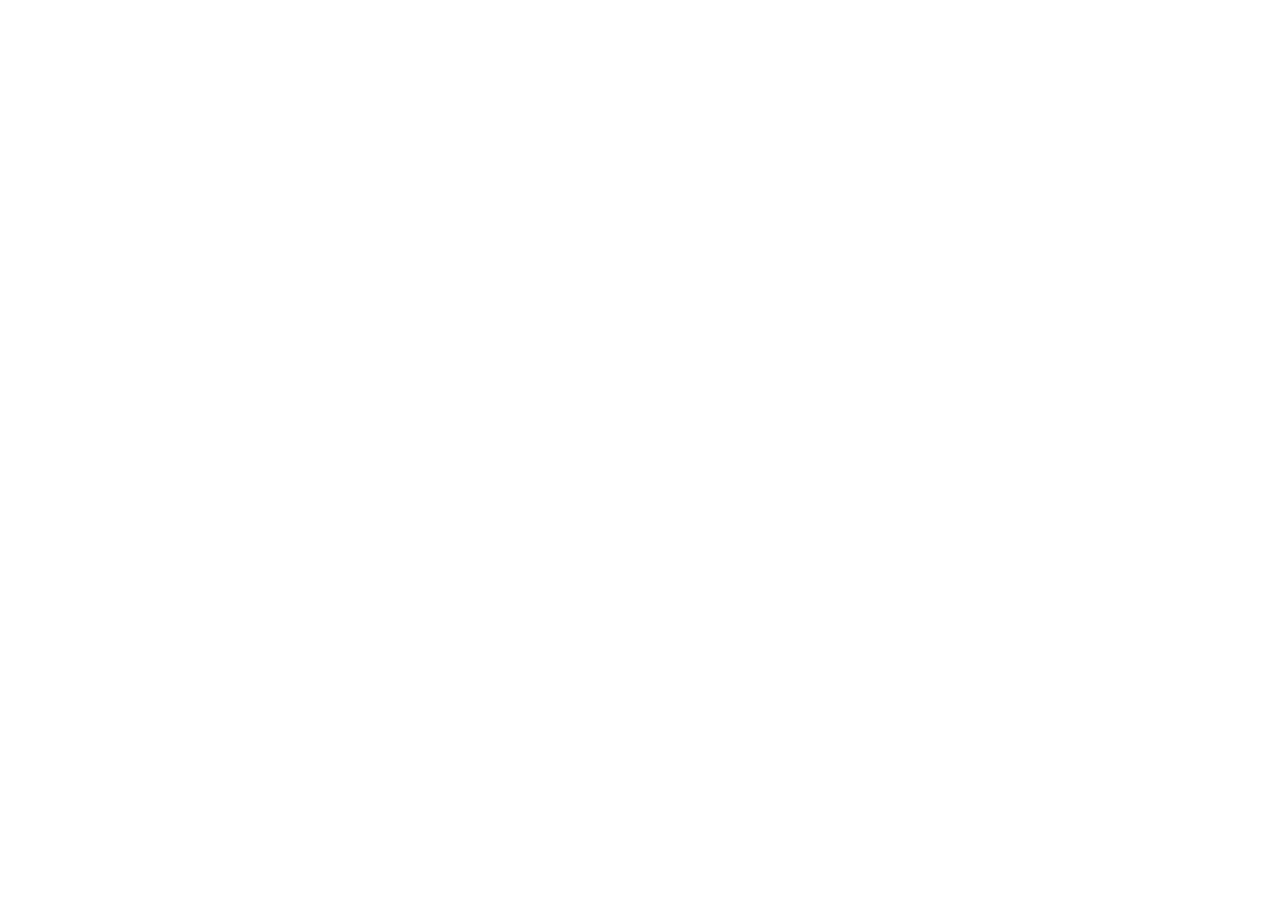
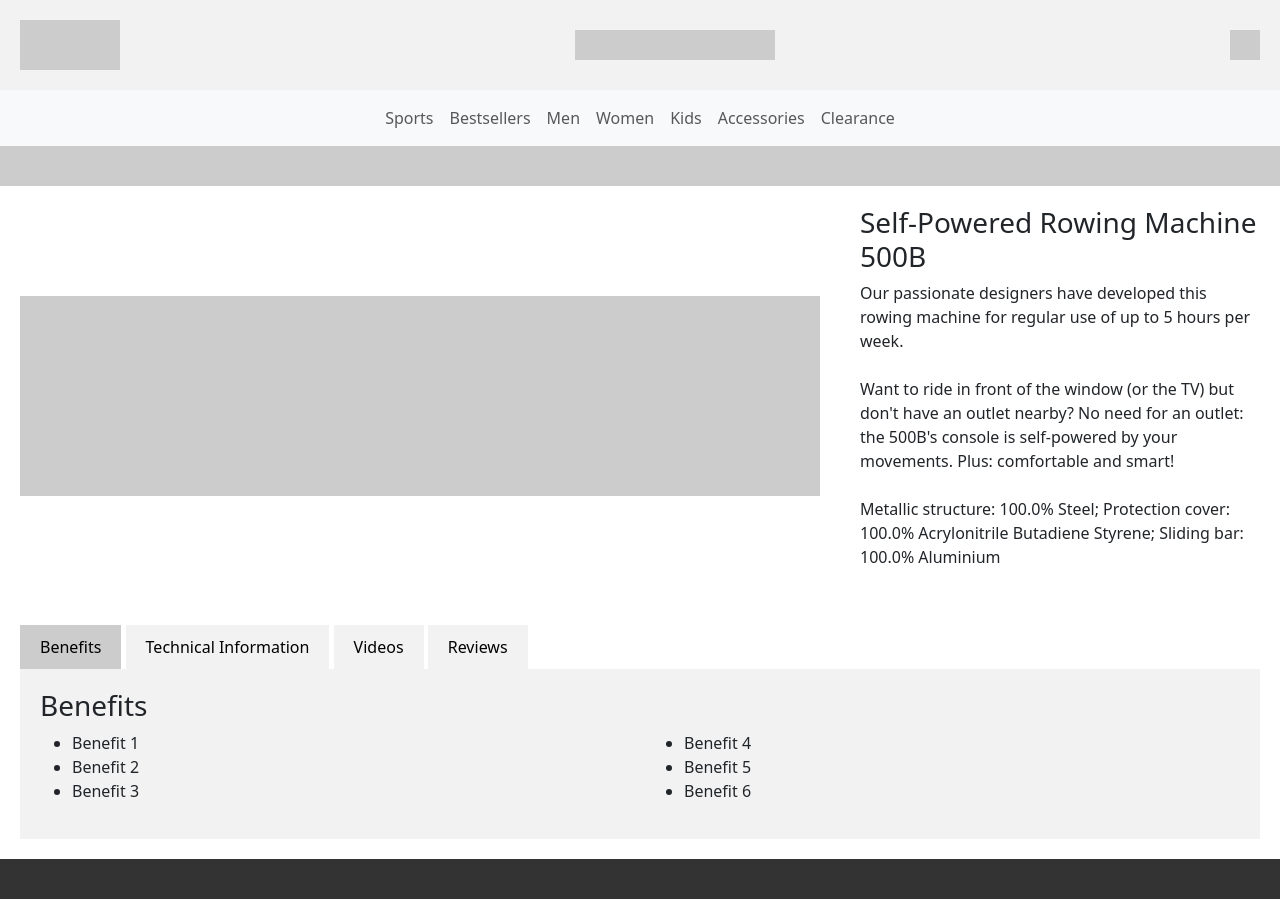
Before and after one commit to adamteow/decathlon, a plain HTML site: page rowing-machine-product.html in a window 1280 px wide. Before the commit the page ends 800 px from the top, so only its background shows below. Drawn offline with nearby package versions, Linux system fonts and the light colour scheme.

Commit message:
Product page for rowing machine

```diff
--- /dev/null
+++ b/product-page.js
@@ -0,0 +1,17 @@
+function openTab(event, tabName) {
+  // Hide all tab contents
+  var tabContents = document.getElementsByClassName("tab-content");
+  for (var i = 0; i < tabContents.length; i++) {
+    tabContents[i].style.display = "none";
+  }
+
+  // Remove "active" class from all tab buttons
+  var tabButtons = document.getElementsByClassName("tab-button");
+  for (var i = 0; i < tabButtons.length; i++) {
+    tabButtons[i].classList.remove("active");
+  }
+
+  // Show the selected tab content and mark the button as active
+  document.getElementById(tabName).style.display = "block";
+  event.currentTarget.classList.add("active");
+}
--- a/rowing-machine-product.html
+++ b/rowing-machine-product.html
@@ -4,32 +4,90 @@
   <meta charset="UTF-8">
   <meta name="viewport" content="width=device-width, initial-scale=1.0">
   <title>Self-Powered Rowing Machine</title>
+  <link rel="stylesheet" type="text/css" href="styles.css">
+  <link rel="stylesheet" href="https://cdn.jsdelivr.net/npm/bootstrap@5.3.0/dist/css/bootstrap.min.css">
+
 </head>
 <body>
-  <div header>
-    <div logo></div>
-    <div search></div>
-    <div right-nav>
-      <div shopping-cart></div>
+
+
+  <header>
+    <div class="logo"></div>
+    <div class="search"></div>
+    <div class="right-nav">
+      <div class="shopping-cart"></div>
+    </div>
+  </header>
+
+<nav class="navbar navbar-expand-lg navbar-light bg-light">
+  <div class="container">
+    <div class="navbar-nav mx-auto">
+      <a class="nav-link" href="#">Sports</a>
+      <a class="nav-link" href="#">Bestsellers</a>
+      <a class="nav-link" href="#">Men</a>
+      <a class="nav-link" href="#">Women</a>
+      <a class="nav-link" href="#">Kids</a>
+      <a class="nav-link" href="#">Accessories</a>
+      <a class="nav-link" href="#">Clearance</a>
     </div>
   </div>
-  <div center-nav></div>
-  <div announcement></div>
-  <div product-body>
-    <div product-image></div>
-    <div product-info></div>
+</nav>
+
+
+
+  <div class="announcement"></div>
+  <div class="product-container">
+    <div class = "breadcrumb"></div>
+    <div class = rate-us"></div>
+    <div class="product-image"></div>
+    <div class="product-info">
+      <h3>Self-Powered Rowing Machine 500B</h3>
+      <p>Our passionate designers have developed this rowing machine for regular use of up to 5 hours per week.
+        <br><br>Want to ride in front of the window (or the TV) but don't have an outlet nearby? No need for an outlet: the 500B's console is self-powered by your movements. Plus: comfortable and smart!
+        <br><br>Metallic structure: 100.0% Steel; Protection cover: 100.0% Acrylonitrile Butadiene Styrene; Sliding bar: 100.0% Aluminium</p>
+    </div>
   </div>
-  <div add-info>
-    <div benefits></div>
-    <div technical></div>
-    <div videos></div>
-    <div reviews></div>
+
+  <div class="add-info">
+    <button class="tab-button active" onclick="openTab(event, 'tab1')">Benefits</button>
+    <button class="tab-button" onclick="openTab(event, 'tab2')">Technical Information</button>
+    <button class="tab-button" onclick="openTab(event, 'tab3')">Videos</button>
+    <button class="tab-button" onclick="openTab(event, 'tab4')">Reviews</button>
+
+    <div id="tab1" class="tab-content active">
+      <div class="row">
+        <h3>Benefits</h3>
+        <div class="col-md-6">
+          <ul>
+            <li>Benefit 1</li>
+            <li>Benefit 2</li>
+            <li>Benefit 3</li>
+          </ul>
+        </div>
+        <div class="col-md-6">
+          <ul>
+            <li>Benefit 4</li>
+            <li>Benefit 5</li>
+            <li>Benefit 6</li>
+          </ul>
+        </div>
+      </div>
+    </div>
+    <div id="tab2" class="tab-content">Technical</div>
+    <div id="tab3" class="tab-content">Videos</div>
+    <div id="tab4" class="tab-content">Reviews</div>
   </div>
-  <div value-proposition></div>
-  <div footer></div>
-  <div below-footer></div>
-  <div social-payment></div>
-  <div site-info></div>
-  <div community></div>
+
+  <div class="similar-products"></div>
+  <div class="bought-together"></div>
+  <div class="promises"></div>
+  <footer></footer>
+  <div class="below-footer"></div>
+  <div class="social-payment"></div>
+  <div class="site-info"></div>
+  <div class="community"></div>
+
+  <script src ="/product-page.js"></script>
+  <script src="https://cdn.jsdelivr.net/npm/bootstrap@5.3.0/dist/js/bootstrap.bundle.min.js"></script>
 </body>
 </html>
--- a/styles.css
+++ b/styles.css
@@ -0,0 +1,126 @@
+/* Styles for the header section */
+header {
+  display: flex;
+  justify-content: space-between;
+  align-items: center;
+  padding: 20px;
+  background-color: #f2f2f2;
+}
+
+.logo {
+  width: 100px;
+  height: 50px;
+  background-color: #ccc;
+}
+
+.search {
+  width: 200px;
+  height: 30px;
+  background-color: #ccc;
+}
+
+.right-nav {
+  display: flex;
+  align-items: center;
+}
+
+.shopping-cart {
+  width: 30px;
+  height: 30px;
+  background-color: #ccc;
+}
+
+.navbar {
+  display: flex;
+  align-items: center;
+}
+
+.navbar ul {
+  margin: auto;
+}
+
+
+.announcement {
+  padding: 20px;
+  background-color:#ccc;
+}
+
+/* Styles for the product body section */
+.product-container {
+  display: flex;
+  align-items: center;
+  padding: 20px;
+}
+
+.product-image {
+  flex: 2;
+  width: 200px;
+  height: 200px;
+  margin-right: 20px;
+  background-color: #ccc;
+}
+
+.product-info {
+  margin-left: 20px;
+  flex: 1;
+}
+
+#checkoutBtn {
+  padding: 10px 20px;
+  background-color: #333;
+  color: #fff;
+  border: none;
+  cursor: pointer;
+}
+
+.add-info {
+  padding: 20px;
+}
+
+.tab {
+  display: flex;
+  justify-content: space-between;
+  margin-bottom: 20px;
+}
+
+.tab-button {
+  background-color: #f2f2f2;
+  padding: 10px 20px;
+  border: none;
+  cursor: pointer;
+}
+
+.tab-button.active {
+  background-color: #ccc;
+}
+
+.tab-content {
+  display: none;
+  background-color: #f2f2f2;
+  padding: 20px;
+}
+
+.tab-content.active {
+  display: block;
+}
+
+/* Styles for the footer section */
+footer {
+  background-color: #333;
+  color: #fff;
+  padding: 20px;
+  text-align: center;
+}
+
+#checkoutBtn {
+  background-color: #4CAF50;
+  color: white;
+  padding: 10px 20px;
+  border: none;
+  cursor: pointer;
+  font-size: 16px;
+}
+
+#checkoutBtn:hover {
+  background-color: #45a049;
+}
```
Also changed, not shown: checkout.js (+27 -0 lines).
